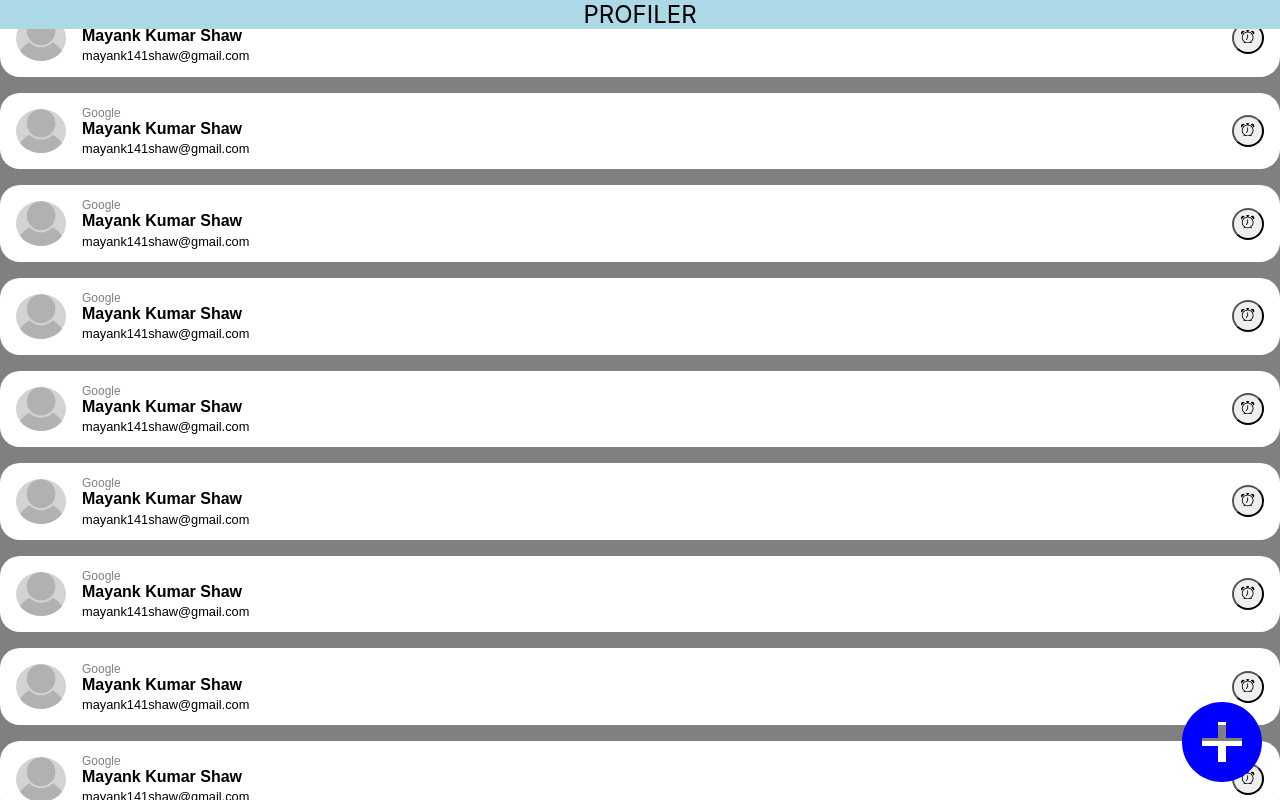
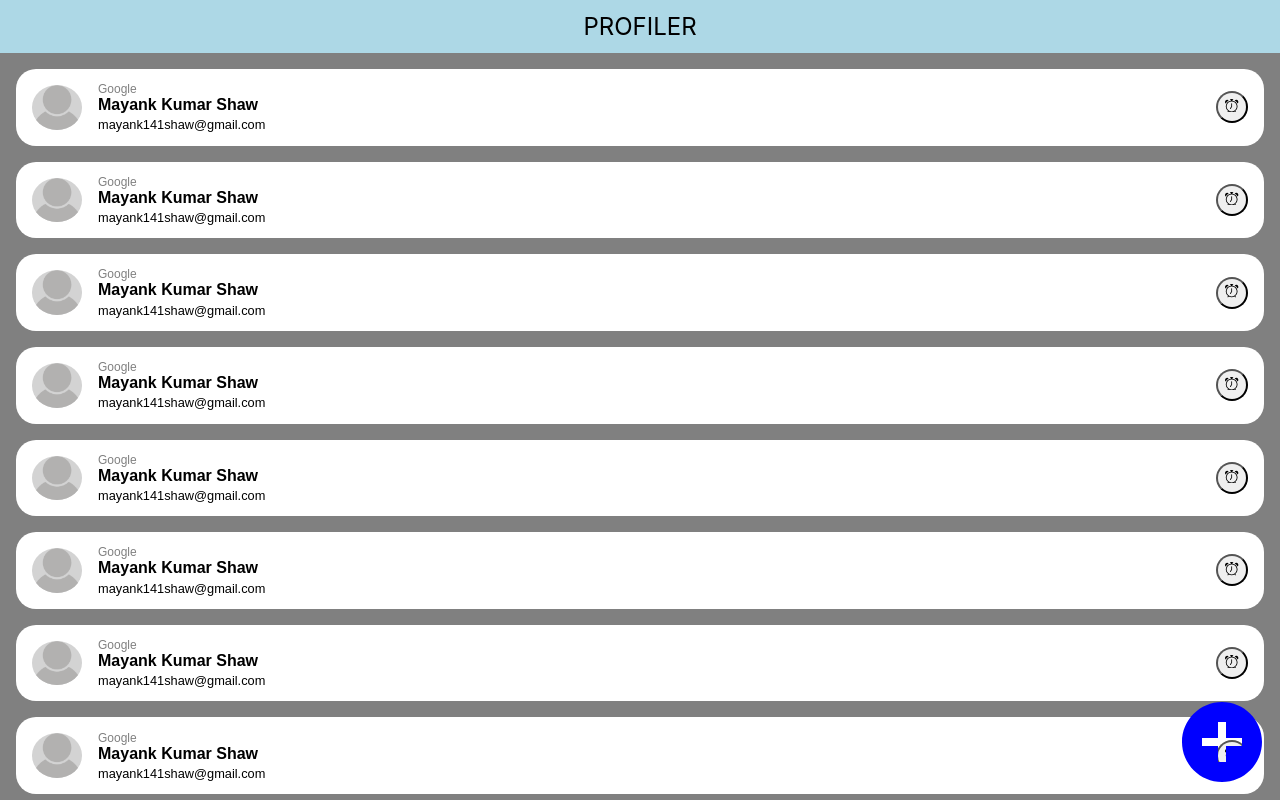
Before and after one commit to Mayank-141-Shaw/Gender-Classifier-React-App, a React (Create React App) app: page / in a window 1280 px wide. Shown: the top 800 px of the page. Built offline with nearby package versions, Linux system fonts and the light colour scheme.

Commit message:
Fixed navbar and padding issue

```diff
--- a/src/components/HomeComponent.js
+++ b/src/components/HomeComponent.js
@@ -15,7 +15,8 @@ function HomeComponent() {
   `;
 
   const Background = styled.div`
-    padding : auto;
+    width : inherit;
+    padding : 1rem;
     text-align : center;
     background-color : grey;
   `;
--- a/src/components/Navbar.js
+++ b/src/components/Navbar.js
@@ -3,20 +3,21 @@ import React from 'react'
 function Navbar() {
   return (
     <>
-        <header style={{
+        <nav style={{
             display : 'flex',
             flexDirection : 'row',
             backgroundColor : 'lightblue',
             justifyContent : 'center',
             alignItems : 'center',
             fontSize : '1.5rem',
-            position : 'fixed',
+            position : 'sticky',
             top : '0',
-            width : '100%',
-            margin : 'auto auto 1.5rem auto'
+            width : 'inherit',
+            padding : '0.75rem 0.2rem',
+
         }}>
             PROFILER
-        </header>
+        </nav>
     </>
   )
 }
```
